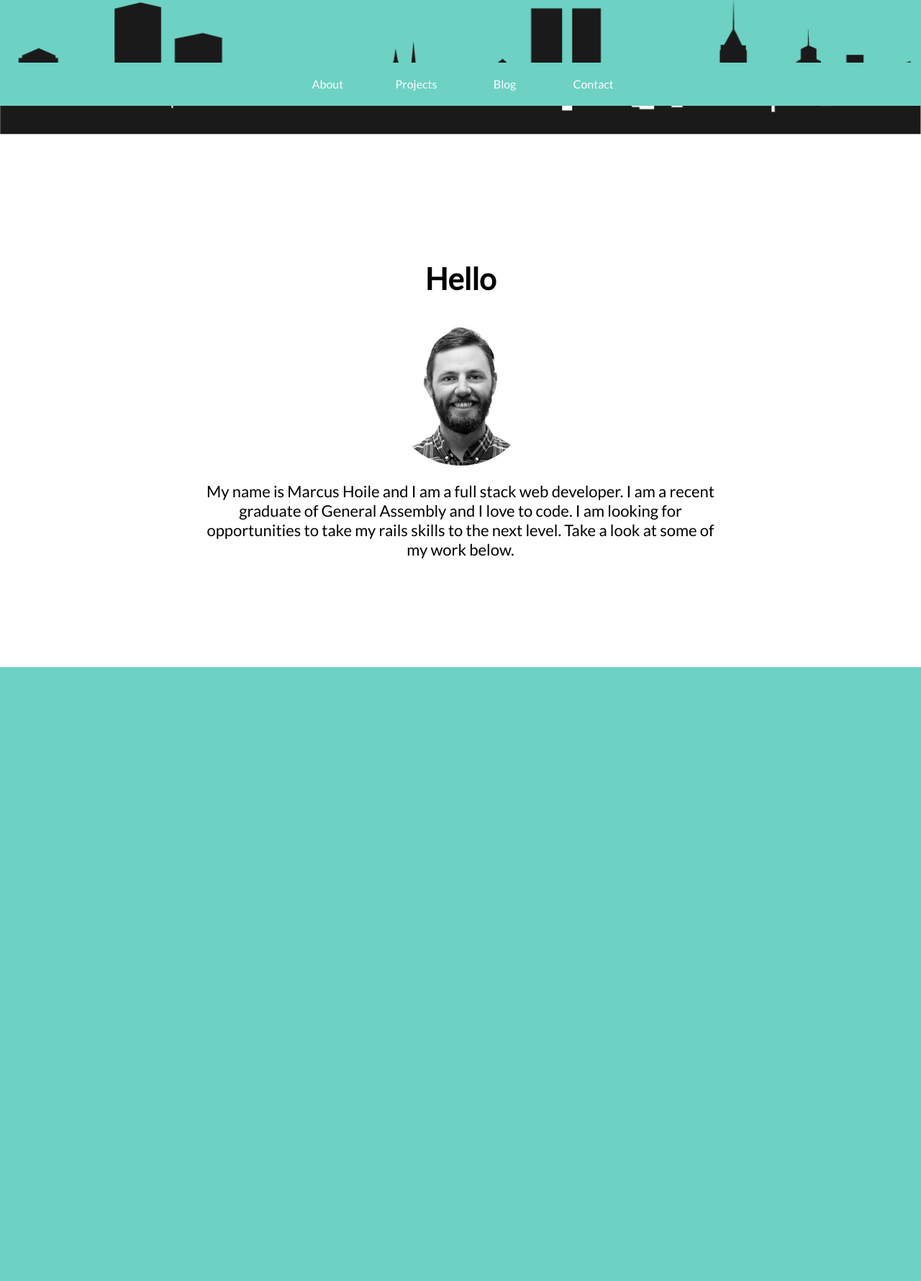
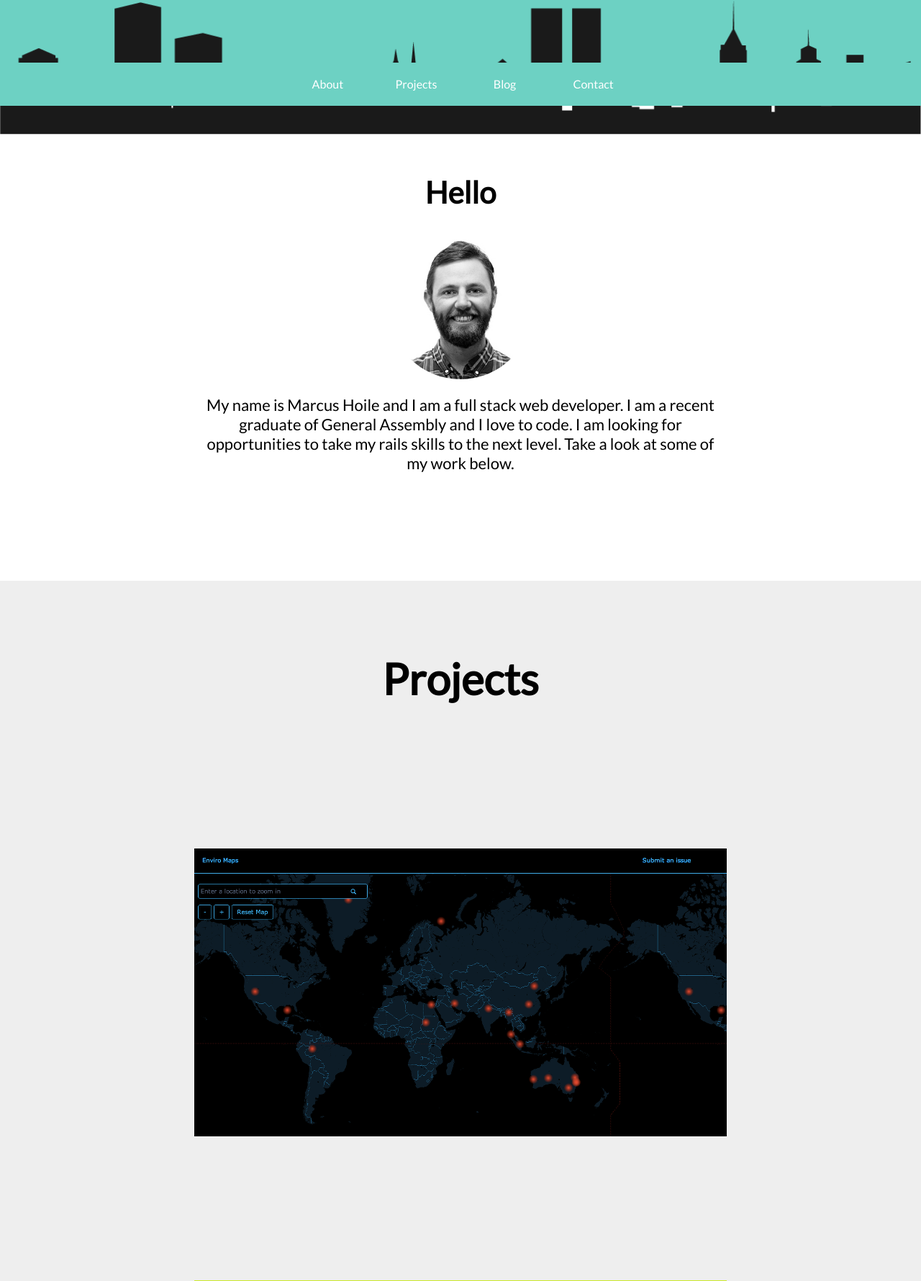
Before and after one commit to MarcusHoile/portfolio, a PHP site: page / in a window 1280 px wide. Shown: the part 613-2393 px from the top of the page at 72% size. Run offline with PHP 8.4, Linux system fonts and the light colour scheme.

Commit message:
removed redundant html, container divs on home page

```diff
--- a/css/main.css
+++ b/css/main.css
@@ -131,10 +131,7 @@ a {
 }
 
 .container {
-	padding:0;
-	margin:0;
-	margin:0 auto;
-	text-align:center;
+
 }
 /*.container:nth-child(even) {
     background-color: #ffffff;
@@ -150,9 +147,9 @@ a {
 
 
 
-#content-container {
+/*#content-container {
 	background: #6DD1C3;
-}
+}*/
 
 #landing-pane {
 	margin:0;
@@ -180,8 +177,9 @@ a {
 section {
 	height: 600px;
 	margin: 0 auto;
-	padding-top: 120px;
+	padding: 120px 0 0 0;
 	width: 100%;
+	text-align:center;
 }
 
 #projects {
@@ -193,6 +191,7 @@ section {
 
 #contact {
 	height: 500px;
+	background: #6DD1C3;
 
 }
 
--- a/home.html
+++ b/home.html
@@ -19,18 +19,18 @@
 	<header>
 
 	</header>
-
+	<div id="parallaxContainer">
 		<div id="landing-pane">
 			<div class="inner">
 				<div class="section-title" id="landing-title-tagline">
 					<h1 id='page-title'>The Digital Dude</h1>
 					<p id="tagline">You found him</p>
 				</div>
-
 				<div id="scroll-indicator"><i class="fa fa-angle-down"></i></div>
 				<img src="images/skyline.png" alt="" id="skyline">
 			</div>
 		</div>
+
 		<nav>
 			<div>
 				<ul>
@@ -41,19 +41,15 @@
 				</ul>
 			</div>
 		</nav>
-	<div class="container">
-		<div class="spacer"></div>
-		<div id="trigger1"></div>
+
+	</div>
 		<section id="about-me" name="about-me">
 			<div class="section-content">
 				<h1>Hello</h1>
 				<div id="pic-container"><img id="profile-pic" src="images/profile_edited.jpg" alt=""></div>
 				<p id="pitch">My name is Marcus Hoile and I am a full stack web developer. I am a recent graduate of General Assembly and I love to code. I am looking for opportunities to take my rails skills to the next level. Take a look at some of my work below.</p>
 			</div>
-
 		</section>
-	</div>
-	<div class="container">
 		<section id="projects" name="projects">
 			<div class="section-content">
 				<h2>Projects</h2>
@@ -97,9 +93,6 @@
 					</div>
 				</div>
 			</section>
-		</div>
-		<div class="container">
-			<div id="trigger4"></div>
 			<section id="skills">
 				<div class="section-content">
 					<h2>My Mad Skills</h2>
@@ -115,8 +108,6 @@
 					</div>
 				</div>
 			</section>
-		</div>
-		<div class="container" id="content-container">
 			<section id="contact" name="contact">
 				<div class="section-content">
 					<h2>Say Hello</h2>
@@ -134,13 +125,27 @@
 					</ul>
 				</div>
 			</section>
-		</div><!-- container -->
 
 
 			<script>
 
 			$(document).ready(function() {
 				initialize();
+				// var tween = new TimelineMax ()
+				// 	.add([
+				// 		TweenMax.to("#parallaxContainer .layer1", 1, {backgroundPosition: "-40% 0", ease: Linear.easeNone}),
+				// 		TweenMax.to("#parallaxContainer .layer2", 1, {backgroundPosition: "-500% 0", ease: Linear.easeNone}),
+				// 		TweenMax.to("#parallaxContainer .layer3", 1, {backgroundPosition: "-225% 0", ease: Linear.easeNone})
+				// 	]);
+
+				// // build scene
+				// var scene = new ScrollScene({triggerElement: "#parallaxContainer", duration: 2000, offset: 450})
+				// 				.setTween(tween)
+				// 				.setPin("#parallaxContainer")
+				// 				.addTo(controller);
+
+				// // show indicators (requires debug extension)
+				// scene.addIndicators();			});
 			});
 			</script>
 
--- a/js/main.js
+++ b/js/main.js
@@ -5,7 +5,7 @@ function initialize(){
 	var controller;
 	var $body = $('body');
 	var $stickyNavTop = $('nav').offset().top;
-	setScrollPins();
+	// setScrollPins();
 	setJquerySelectors();
 	// profilePics();
 
@@ -17,15 +17,15 @@ function initialize(){
 
 	function skillsAnimation(){
 		// ------- skills animation
-		if ($body.scrollTop() > 4700) {
+		if ($body.scrollTop() > 3600) {
 			var duration2 = 1200
 			$('.ruby').animate({ width:"660px" }, duration2,function(){});
-			$('.rails').animate({ width:"630px" }, duration2,function(){});
-			$('.backbone').animate({ width:"430px" }, duration2,function(){});
-			$('.css').animate({ width:"490px" }, duration2,function(){});
-			$('.jquery').animate({ width:"530px" }, duration2,function(){});
-			$('.ajax').animate({ width:"430px" }, duration2,function(){});
-			$('.bow-hunting').animate({ width:"680px" }, duration2,function(){});
+			$('.rails').delay(50).animate({ width:"630px" }, duration2,function(){});
+			$('.jquery').delay(100).animate({ width:"530px" }, duration2,function(){});
+			$('.css').delay(150).animate({ width:"490px" }, duration2,function(){});
+			$('.ajax').delay(200).animate({ width:"430px" }, duration2,function(){});
+			$('.backbone').delay(250).animate({ width:"430px" }, duration2,function(){});
+			$('.bow-hunting').delay(500).animate({ width:"680px" }, duration2,function(){});
 		}
 	} // --------- END skills animation ----------
 
```
Lines whose indentation alone changed are shown as unchanged.
